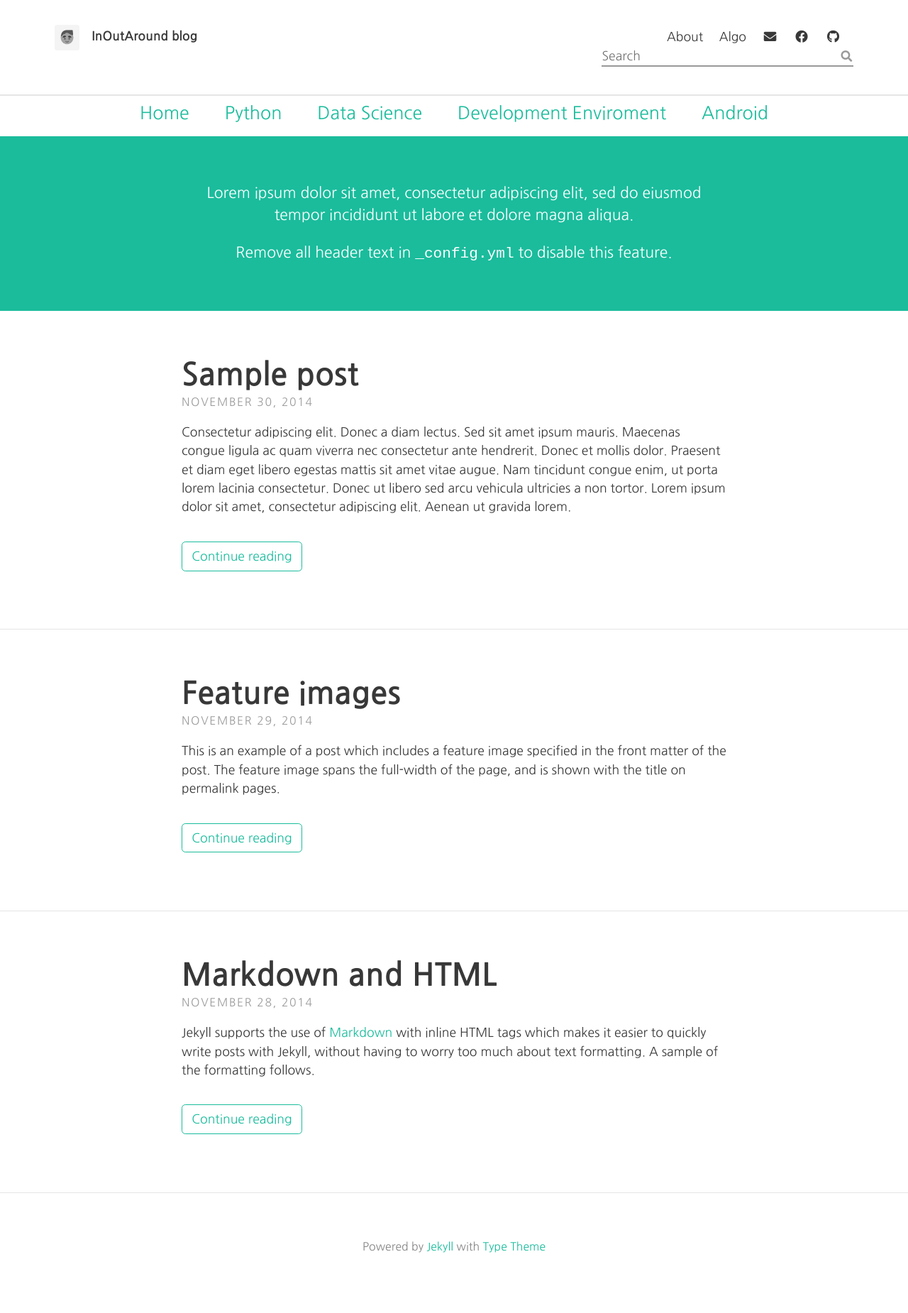
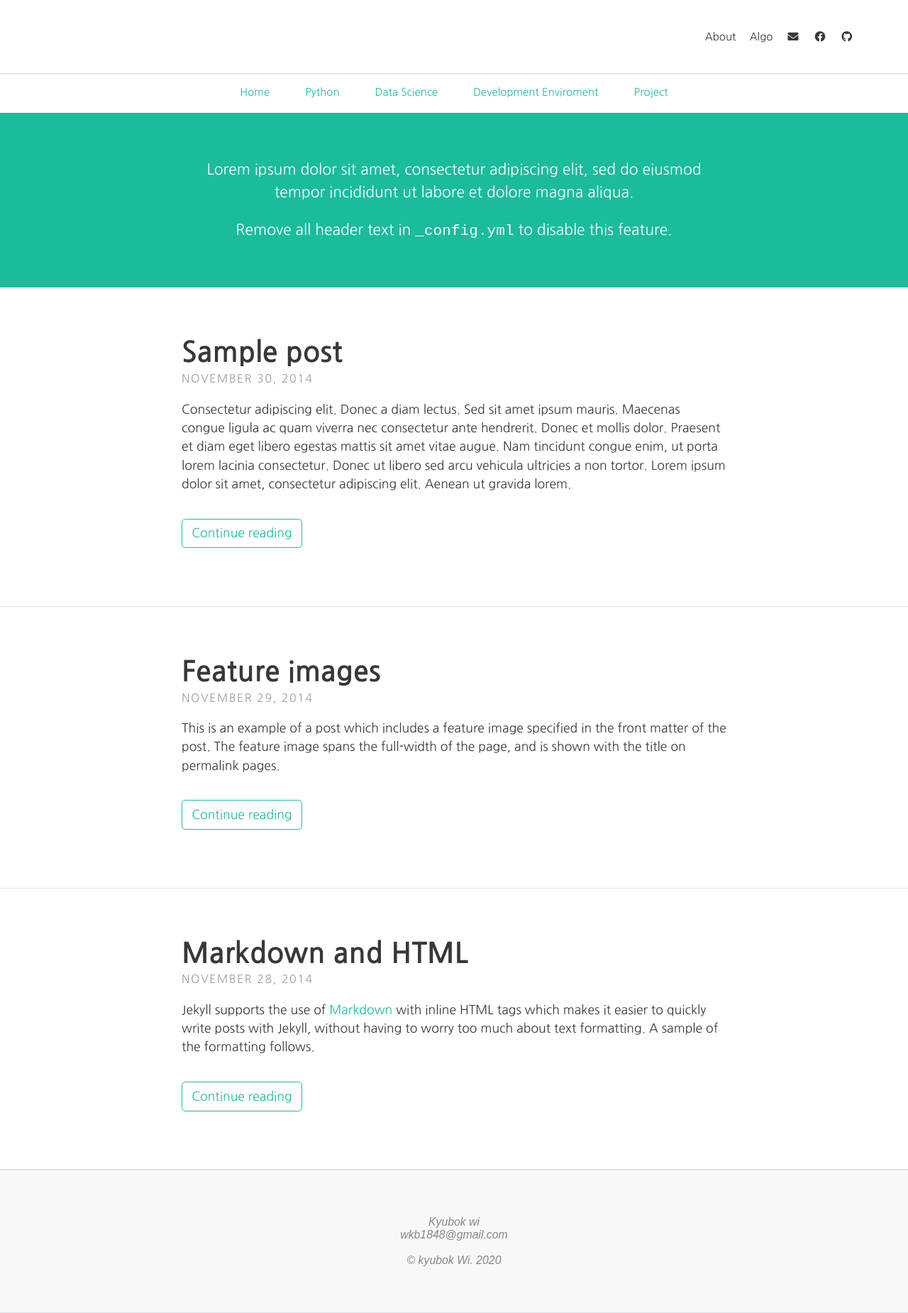
Before and after one commit to InOutAround/InOutAround.github.io, a Jekyll site: the page built from index.html, in a window 1280 px wide. Shown: the whole page at 71% size. Built offline with Jekyll 4.4.1, drawn with Linux system fonts in a browser that asks for light colours; nearby versions of some CDN libraries; the list of posts is cut into pages by our own code.

Commit message:
footer change 200629

```diff
--- a/_config.yml
+++ b/_config.yml
@@ -1,6 +1,15 @@
 # SITE CONFIGURATION
 baseurl: ""
 url: "https://inoutaround.github.io"
+
+# about me
+author:
+  name:         kyubok Wi
+  url:          https://inoutaround.github.io
+  email:        wkb1848@gmail.com
+  github:       inoutaround
+  instagram:    init_life
+
 
 # THEME-SPECIFIC CONFIGURATION
 theme_settings:
@@ -70,6 +79,8 @@ theme_settings:
   # Post navigation
   post_navigation: false
 
+
+
 # PAGINATION
 paginate: 5
 paginate_path: "blog/page:num"
@@ -80,7 +91,9 @@ highlighter: rouge
 sass:
   sass_dir: _sass
   style: :compressed
-plugins: [jekyll-paginate]
+plugins:
+  - [jekyll-paginate]
+  - jemoji
 exclude:
   - Gemfile
   - Gemfile.lock
--- a/_includes/footer.html
+++ b/_includes/footer.html
@@ -4,6 +4,25 @@
 
 {% if site.theme_settings.footer_text %}
 <footer class="site-footer">
-	<p class="text">{{ site.theme_settings.footer_text }}</p>
+	<address class="footer-wrap">
+		<div class="info">
+			<div class="myName">
+				Kyubok wi
+			</div>
+			<div class="email">
+				wkb1848@gmail.com
+			</div>
+			<div class="account">
+				<a href="https://github.com/InOutAround" tartget="_blank" class="transition"><i class="fa fa-github" aria-hidden="false"></i></a>
+				<a href="https://instagram.com/init_life" tartget="_blank" class="transition"><i class="fa fa-instagram" aria-hidden="true"></i></a>
+				<a href="https://github.com/InOutAround" tartget="_blank" class="transition"><i class="fa fa-github" aria-hidden="false"></i></a>
+			</div>
+		<div class="copyright">
+			<span>
+				&copy; {{ site.author.name }}. <time datetime="{{ site.time }}">{{ site.time | date: '%Y' }}</time>
+			</span>
+		</div>
+	</address>
+	<!-- <p class="text">{{ site.theme_settings.footer_text }}</p> -->
 </footer>
 {% endif %}
--- a/_includes/header.html
+++ b/_includes/header.html
@@ -1,19 +1,19 @@
 
 <header class="site-header">
-	<div class="branding">
-		{% if site.theme_settings.gravatar %}
-		<a href="{{ site.baseurl }}/">
+	<!-- <div class="branding"> -->
+		<!-- {% if site.theme_settings.gravatar %} -->
+		<!-- <a href="{{ site.baseurl }}/">
 			<img class="avatar" src="https://secure.gravatar.com/avatar/{{ site.theme_settings.gravatar }}?s=100" alt=""/>
-		</a>
-		{% elsif site.theme_settings.avatar %}
-		<a href="{{ site.baseurl }}/">
+		</a> -->
+		<!-- {% elsif site.theme_settings.avatar %} -->
+		<!-- <a href="{{ site.baseurl }}/">
 			<img class="avatar" src="{{ site.baseurl }}/{{ site.theme_settings.avatar }}" alt=""/>
 		</a>
 		{% endif %}
 		<h1 class="site-title">
 			<a href="{{ site.baseurl }}/">{{ site.theme_settings.title }}</a>
 		</h1>
-	</div>
+	</div> -->
 	<nav class="site-nav">
 		<ul>
 			{% if site.theme_settings.site_navigation_sort %}
@@ -33,17 +33,17 @@
 			<!-- Social icons from Font Awesome, if enabled  -->
 			{% include icons.html %}
 
-            <!-- Search bar -->
+      <!-- Search bar
       {% if site.theme_settings.search %}
       <li>
         <form action="{{ site.baseurl }}/search.html" method="get">
-                <input type="text" id="search-box" name="query" placeholder="Search" class="">
-                <button type="submit" class="">
+            <input type="text" id="search-box" name="query" placeholder="Search" class="search" style="text-align: center;">
+            <button type="submit" class="submit">
                 <i class="fa fa-fw fa-search"></i>
             </button>
         </form>
       </li>
-            {% endif %}
+      {% endif %} -->
 		</ul>
 	</nav>
 
@@ -77,7 +77,7 @@
         </ul>
       </li>
 
-      <li><a href="/">Android</a>
+      <li><a href="/">Project</a>
         <ul>
           <li><a href="/Android/Android">Android</a></li>
         </ul>
--- a/_sass/includes/_footer.scss
+++ b/_sass/includes/_footer.scss
@@ -6,3 +6,12 @@
   color: lighten($text-color, 30%);
   font-size: 0.9em;
 }
+
+footer {
+  font-family: "Source Sans Pro",sans-serif;
+  padding: 36px 0 46px 0;
+  background-color: #f6f9fc;
+  color: #8898aa;
+  border-top: 1px solid #D8E0E7;
+  border-bottom: 1px solid #D8E0E7;
+}
--- a/_sass/includes/_header.scss
+++ b/_sass/includes/_header.scss
@@ -36,6 +36,7 @@
       text-align: right;
     }
     li {
+      font-size: 15px;
       display: inline;
       margin-right: 1em;
       vertical-align: middle;
@@ -96,7 +97,7 @@
   border-top: 1px solid $border-color;
   margin:auto;
   padding:0;
-  font-size:25px;
+  font-size:15px;
   text-align: center;
   clear:left;
   }
@@ -173,6 +174,7 @@
   margin:0px;
   padding:0px 10px 0px 15px;
   text-align:left;
+  font-size:15px;
   }
 
   .site-category li ul a:hover, .menubar li ul li:hover a{
@@ -181,3 +183,7 @@
   color:#ffffff;
   text-decoration:none;
   }
+
+.post-link{
+  font-size:40px;
+}
```
Also changed, not shown: _sass/includes/_post_nav.scss (line endings or trailing spaces). Lines whose indentation alone changed are shown as unchanged.
